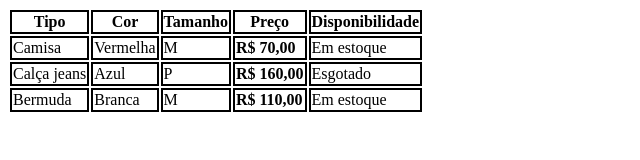
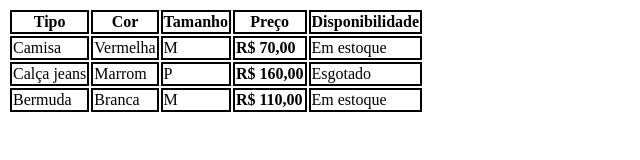
Before and after one commit to wellingtonmartinsb/aula-tabela, a plain HTML site: page index.html in a window 1280 px wide. Shown: the full height of the page, 0-640 px from the left. Drawn offline with Linux system fonts and the light colour scheme.

Commit message:
Modificado de calça jeans Azul para Marrom

```diff
--- a/index.html
+++ b/index.html
@@ -28,7 +28,7 @@
         </tr>
         <tr>
             <td>Calça jeans</td>
-            <td>Azul</td>
+            <td>Marrom</td>
             <td>P</td>
             <td><strong>R$ 160,00</strong></td>
             <td>Esgotado</td>
```
